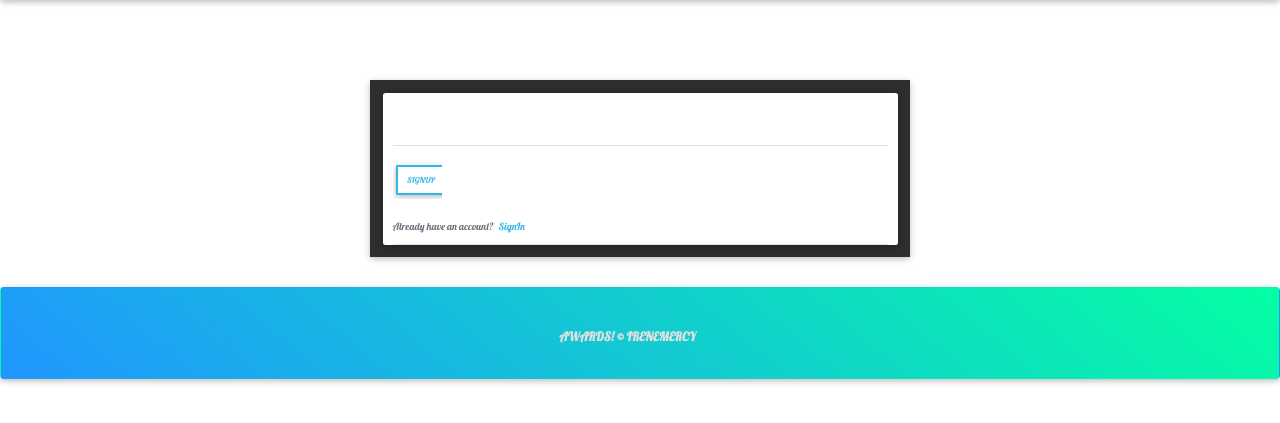
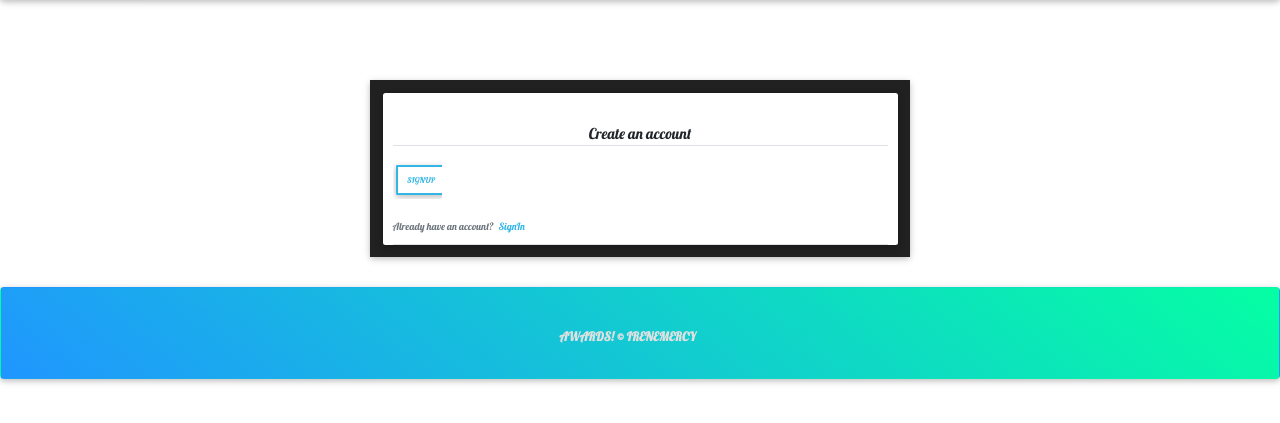
Before and after one commit to IreneMercy/Project-Review, a Django app: template Awards/templates/users/register.html in a window 1280 px wide. Shown: the part 69-492 px from the top of the page. Run offline with Django 3.2, Linux system fonts and the light colour scheme; the template is opened without the code that fills it, so the values that code supplies are empty; some libraries are stand-ins or nearby versions.

Commit message:
fix bugs

```diff
--- a/Awards/templates/project.html
+++ b/Awards/templates/project.html
@@ -29,6 +29,7 @@
                 </div>
                 <div class="col-md-4 mt-5">
                   <br><br><br><br><br><br>
+                  <h2>Ratings</h2>
                   {% ratings project %}
                 </div>
             </div>
--- a/Awards/templates/search.html
+++ b/Awards/templates/search.html
@@ -1,5 +1,5 @@
-{% extends 'base.html' %}
-
+{% extends 'base.html'%}
+{% load crispy_forms_tags %}
 
 {% block content %}
 <br><br>
--- a/Awards/templates/users/login.html
+++ b/Awards/templates/users/login.html
@@ -8,7 +8,7 @@
       <div class="col-md-3"></div>
       <div class="col-md-6 pt-5">
         <div class="card">
-          <div class="card-body btn-elegant">
+          <div class="card-body bg-dark">
             <div class="card  pl-3 pr-3 text-black">
               <form  method="post">
                 {% csrf_token %}
--- a/Awards/templates/users/register.html
+++ b/Awards/templates/users/register.html
@@ -8,7 +8,7 @@
       <div class="col-md-3"></div>
       <div class="col-md-6 mt-5">
         <div class="card">
-          <div class="card-body btn-elegant">
+          <div class="card-body bg-dark">
             <div class="card bg- pl-3 pr-3 text-black">
               <form  method="post">
                 {% csrf_token %}
```
